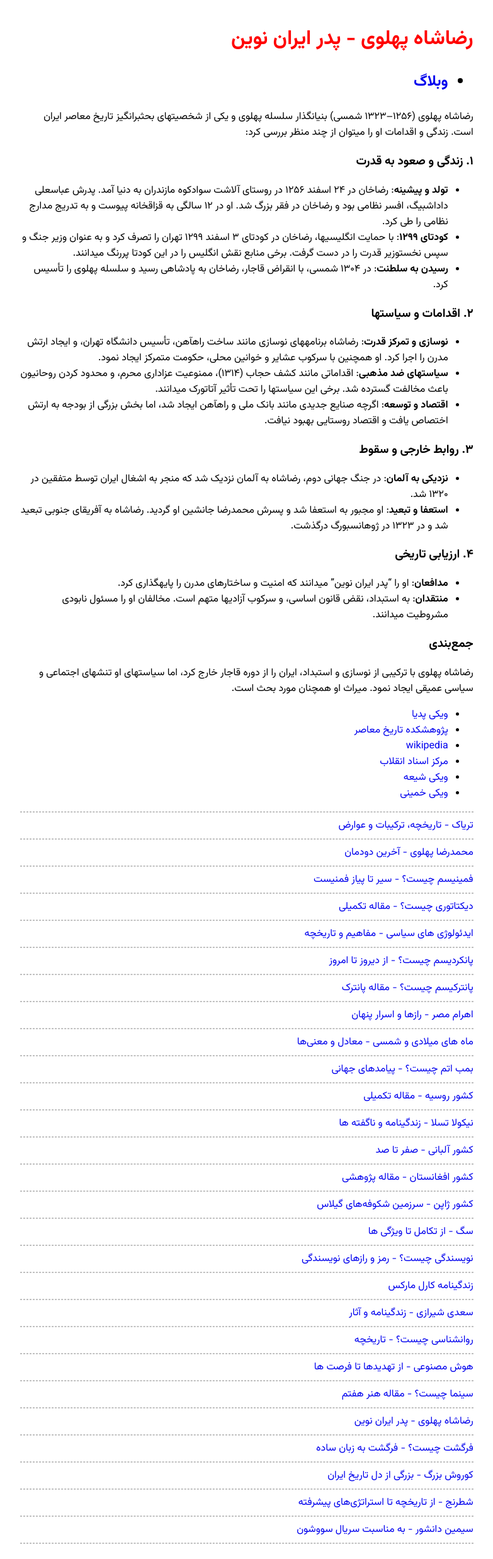
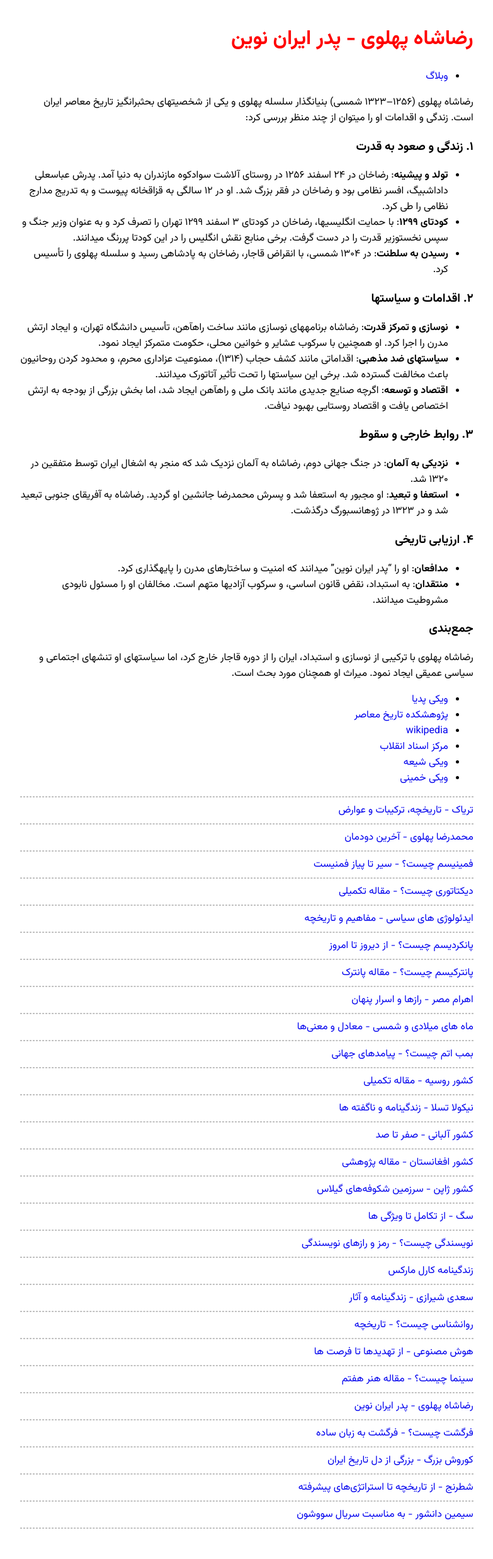
Before and after one commit to darkblog/darkblog.github.io, a Jekyll site: the page built from _posts/2024-7-4-4.md, in a window 1280 px wide. Shown: the whole page at 63% size, without its empty margins (248-1031 px from the left). Built offline with Jekyll 4.4.1, drawn with Linux system fonts in a browser that asks for light colours; after the commit the page ends 2451 px from its top, so only the background shows below that.

Commit message:
Update post.html

```diff
--- a/_layouts/post.html
+++ b/_layouts/post.html
@@ -8,9 +8,9 @@
 </head>
 <body>
 <h1>{{ page.title }}</h1>
-<h2><ul id="وبلاگ">
+<ul id="وبلاگ">
 <li><a href="https://darkblog.github.io/">وبلاگ</a></li>
-</ul></h2>
+</ul>
 {{ content }}
 {% for post in site.posts %}
 <hr>
```
